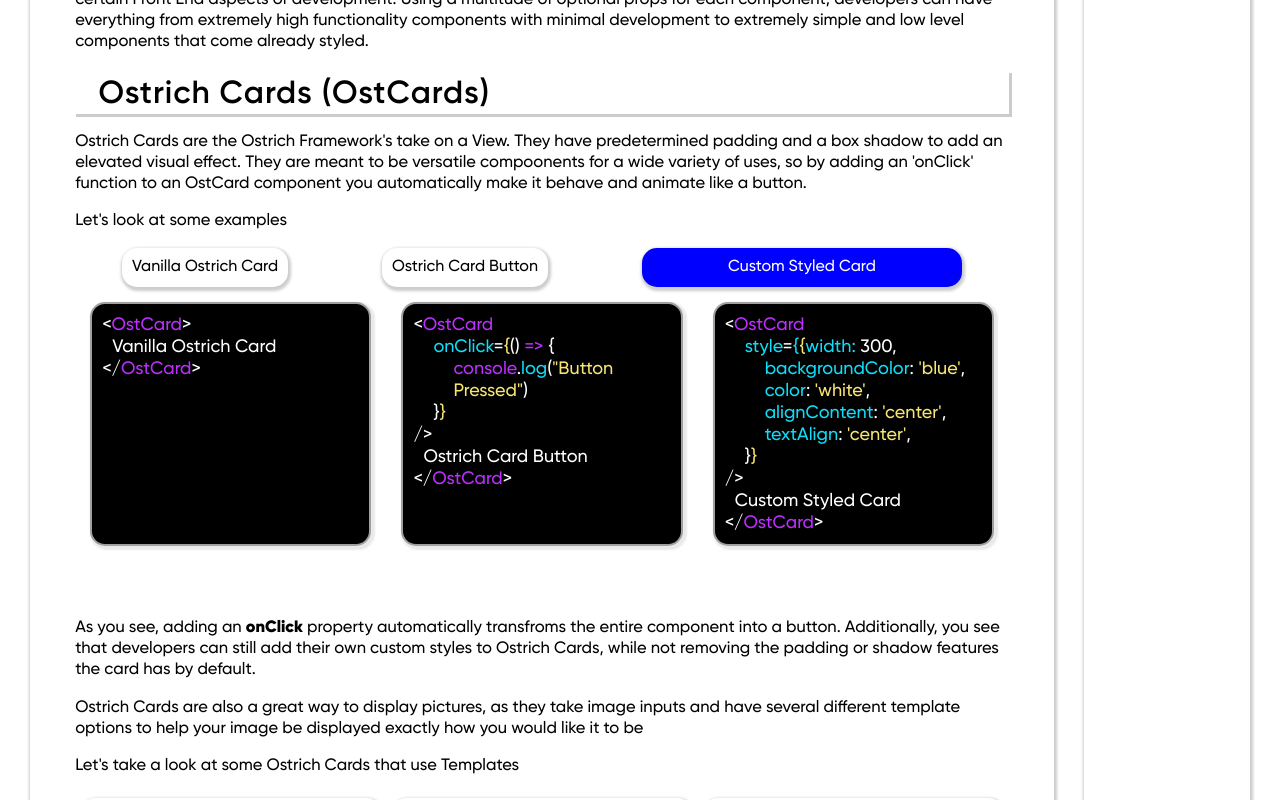
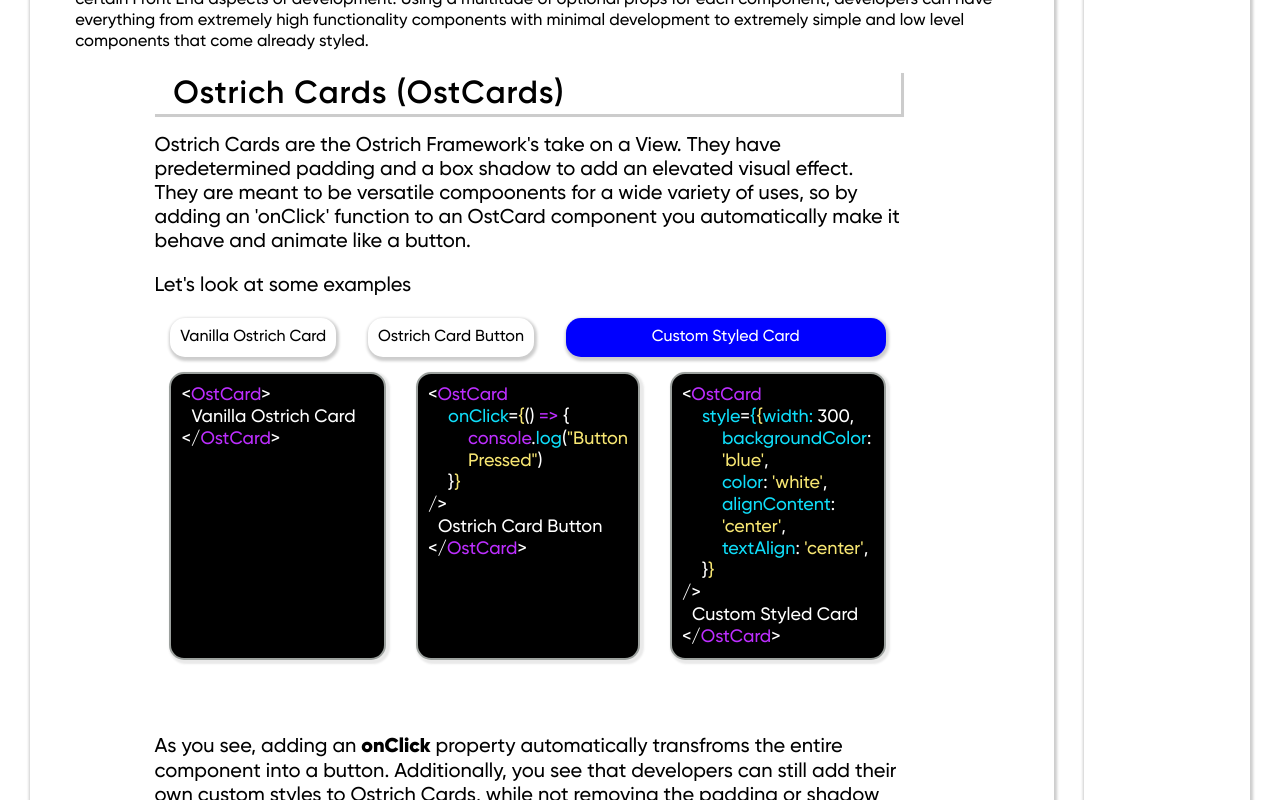
Before and after one commit to NLanese/the-codex, a Next.js app: page /showcases/ostrich-components/showcase in a window 1280 px wide. Shown: the part 300-1100 px from the top of the page. Built offline with nearby package versions, Linux system fonts and the light colour scheme.

Commit message:
more standardization and presentation cleanups

```diff
--- a/components/ostrich-components/ostCards.js
+++ b/components/ostrich-components/ostCards.js
@@ -13,14 +13,15 @@ import { OstrichTabBar } from "../../OstrichComponents/Tabs/OstrichTabBar";
 export default function OstCardShowcase(){
     return(
         <div style={{marginBottom: 30}}>
+        <div style={{...Styles.Sections.lessonContent, marginLeft: '5%', width: '80%'}}>
             <div style={Styles.Fonts.lessonHeader}>Ostrich Cards (OstCards)</div>
 
                 {/* Preamble */}
-                <p style={Styles.Fonts.basic}>
+                <p style={Styles.Fonts.basicX}>
                 Ostrich Cards are the Ostrich Framework's take on a View. They have predetermined padding and a box shadow to add an elevated visual effect. They are meant to be
                 versatile compoonents for a wide variety of uses, so by adding an 'onClick' function to an OstCard component you automatically make it behave and animate like a button.
                 </p>
-                <p style={Styles.Fonts.basic}>
+                <p style={Styles.Fonts.basicX}>
                 Let's look at some examples
                 </p>
 
@@ -162,15 +163,15 @@ export default function OstCardShowcase(){
                 <div style={{paddingTop: 40}}>
 
                     {/* Preamble */}
-                    <p style={Styles.Fonts.basic}>
+                    <p style={Styles.Fonts.basicX}>
                         As you see, adding an <strong>onClick</strong> property automatically transfroms the entire component into a button.
                         Additionally, you see that developers can still add their own custom styles to Ostrich Cards, while not removing the padding or shadow features the card has by default.
                     </p>
-                    <p style={Styles.Fonts.basic}>
+                    <p style={Styles.Fonts.basicX}>
                         Ostrich Cards are also a great way to display pictures, as they take image inputs and have several different template options to help your image be
                         displayed exactly how you would like it to be
                     </p>
-                    <p style={Styles.Fonts.basic}>
+                    <p style={Styles.Fonts.basicX}>
                         Let's take a look at some Ostrich Cards that use Templates
                     </p>
 
@@ -594,5 +595,6 @@ export default function OstCardShowcase(){
                     </div>
                 </div>
         </div>
+        </div>
     )
 }
--- a/components/ostrich-components/ostForms.js
+++ b/components/ostrich-components/ostForms.js
@@ -51,13 +51,13 @@ export default function OstFormsShowcase(){
             <div style={Styles.Fonts.lessonHeader}>Ostrich Forms (OstrichForm)</div>
 
             {/* Preamble */}
-            <p style={{...Styles.Fonts.basic, fontSize: 22}}>
+            <p style={{...Styles.Fonts.basicX}}>
                 Ostrich Forms are versatile Components that allow developers to create either minimal or complex user-input zones,
                 as well as fire a function on the submission of those inputs. Through an Ostrich Form, you can display numerous different
                 inputs and input types. Ostrich Forms support Multiple Choice (Multi and Singular Selection), text input, toggle fields, and more.
             </p>
 
-            <p style={{...Styles.Fonts.basic, fontSize: 22}}>
+            <p style={{...Styles.Fonts.basicX}}>
                 Lets start by going over some very simple and basic examples, before moving on to more complex instances of Ostrich Forms
             </p>
 
@@ -389,7 +389,7 @@ export default function OstFormsShowcase(){
 
             </div>
 
-            <p style={{...Styles.Fonts.basic, fontSize: 22}}>
+            <p style={{...Styles.Fonts.basicX}}>
             We can also make forms that are intended to have correct or incorrect answers. We can toggle the feedback when the form is submitted,
             to change how the form relays what questions were right or wrong, as well as the ability to toggle whether the correct answers are shown after
             submission. Finally, we possess the ability to allow resubmission.
--- a/pages/showcases/works/eventPortal.js
+++ b/pages/showcases/works/eventPortal.js
@@ -410,7 +410,7 @@ export default function EventPortalPage(){
                         All Users are created through the same mutation, <storng>signupUser</storng>. As previously mentioned, this will take a 'role' as a parameter and from there will add the user role
                         specific properties. Those properties include...
                     </p>
-                    <p style={{...Styles.Fonts.basicX, fontSize: 20, color: 'grey'}}>
+                    <div style={{...Styles.Fonts.basicX, fontSize: 20, color: 'grey'}}>
                         <strong style={{color: 'black'}}>Therapist Specific</strong>
                         <ul>
                             <li><span style={{...Styles.Code.code, fontSize: 20, color: 'black'}}>occationTitle</span></li>
@@ -430,7 +430,7 @@ export default function EventPortalPage(){
                             <li><span style={{...Styles.Code.code, fontSize: 20, color: 'black'}}>canAccessMessages</span> (This is true if Guardian enabled the child to be able to message the therapist)</li>
                             <li><span style={{...Styles.Code.code, fontSize: 20, color: 'black'}}>leaveApp</span> (This is true if Guardian enabled the child to leave the app or change sign in status)</li>
                         </ul>
-                    </p>
+                    </div>
 
                 </div>
             )
--- a/pages/showcases/works/ieee.js
+++ b/pages/showcases/works/ieee.js
@@ -410,7 +410,7 @@ export default function IEEEPage(){
                         All Users are created through the same mutation, <storng>signupUser</storng>. As previously mentioned, this will take a 'role' as a parameter and from there will add the user role
                         specific properties. Those properties include...
                     </p>
-                    <p style={{...Styles.Fonts.basicX, fontSize: 20, color: 'grey'}}>
+                    <div style={{...Styles.Fonts.basicX, fontSize: 20, color: 'grey'}}>
                         <strong style={{color: 'black'}}>Therapist Specific</strong>
                         <ul>
                             <li><span style={{...Styles.Code.code, fontSize: 20, color: 'black'}}>occationTitle</span></li>
@@ -430,7 +430,7 @@ export default function IEEEPage(){
                             <li><span style={{...Styles.Code.code, fontSize: 20, color: 'black'}}>canAccessMessages</span> (This is true if Guardian enabled the child to be able to message the therapist)</li>
                             <li><span style={{...Styles.Code.code, fontSize: 20, color: 'black'}}>leaveApp</span> (This is true if Guardian enabled the child to leave the app or change sign in status)</li>
                         </ul>
-                    </p>
+                    </div>
 
                 </div>
             )
```
Also changed, not shown: pages/showcases/works/kidz-n-motion.js (+4 -4 lines), pages/showcases/works/menu.js (+13 -9 lines), public/assets/icons/big/knmSite.png (added).
